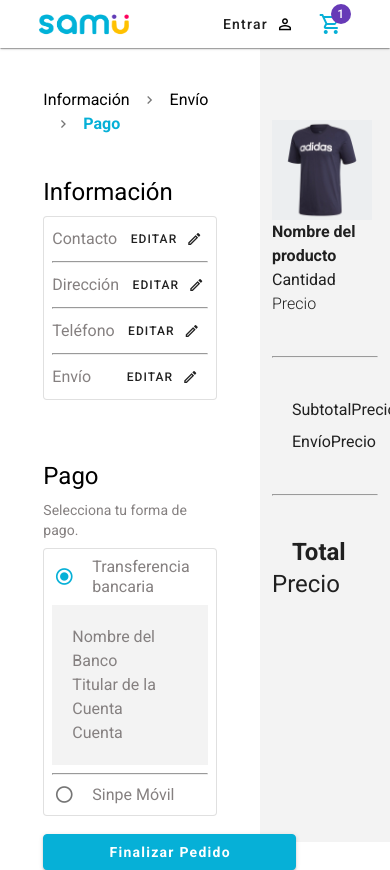
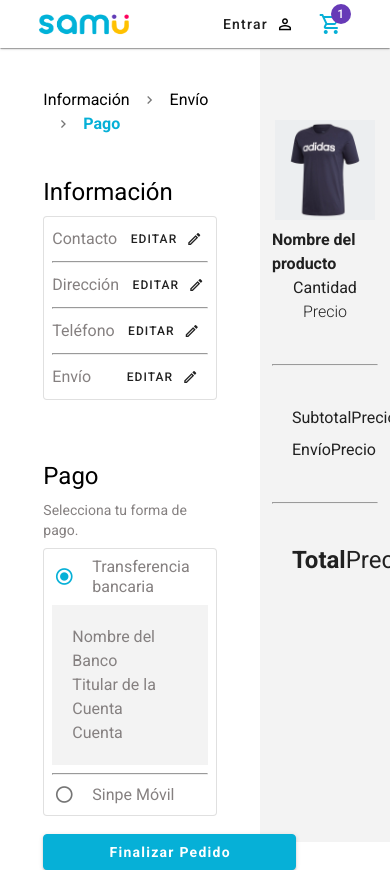
Before and after one commit to DamonBalam/samu-nuxt-cliente, a Nuxt app: page /pago in a window 390 px wide. Shown: the top 870 px of the page. Built offline with nearby package versions, Linux system fonts and the light colour scheme.

Commit message:
fixed responsive detalles component

```diff
--- a/components/Pagos/DetalleComponent.vue
+++ b/components/Pagos/DetalleComponent.vue
@@ -3,18 +3,23 @@
     class="fondo"
   >
 
-    <div class="d-flex flex-column flex-md-row  justify-space-around mt-15">
+    <div class="d-flex flex-column flex-md-row align-center align-md-start mt-15">
       <div>
         <v-avatar size="100" tile>
           <img src="~assets/img/Foto_Producto.jpg" alt="imagen del producto"/>
         </v-avatar>
       </div>
-      <div>
-        <p class="my-0 font-weight-bold">Nombre del producto</p>
-        <p class="my-0">Cantidad</p>
-      </div>
-      <div>
-        <p class="my-0 font-weight-light">Precio</p>
+      <div class="d-flex flex-column flex-md-row justify-md-space-between mt-2 mt-md-0"  style="width: 100%">
+
+        <div class="d-flex flex-column align-center align-md-start  justify-md-start ml-md-5">
+          <p class="my-0 font-weight-bold">Nombre del producto</p>
+          <p class="my-0">Cantidad</p>
+        </div>
+
+        <div class="d-flex align-center align-md-start">
+          <p class="d-block my-0 font-weight-light mx-auto mr-md-10">Precio</p>
+        </div>
+
       </div>
     </div>
 
@@ -32,7 +37,7 @@
     <hr class="separador my-10">
 
 
-    <div class="d-flex flex-column flex-md-row  justify-space-between mt-2">
+    <div class="d-flex  justify-space-between mt-2">
       <span class="ml-5 ml-md-10 font-weight-bold headline">Total</span>
       <span class="mr-5 mr-md-10 headline">{{ total }}</span>
     </div>
```
